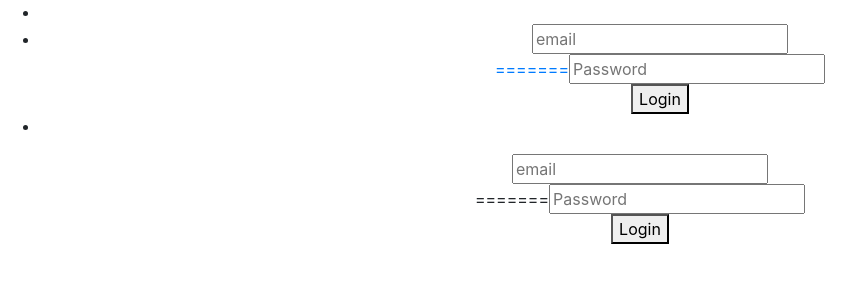
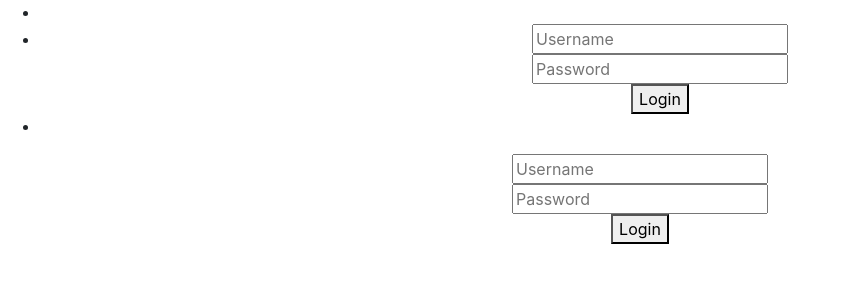
Before and after one commit to build-week-bucketlist/Front-End, a React (Create React App) app in the folder bucketlist-react/: page /api/login in a window 1280 px wide. Shown: the top 300 px of the page, without its empty margins (0-865 px from the left). Built offline with nearby package versions, Linux system fonts and the light colour scheme.

Commit message:
Cleaned up code for easier reading

```diff
--- a/bucketlist-react/src/Sign-in/components/SignInForm.js
+++ b/bucketlist-react/src/Sign-in/components/SignInForm.js
@@ -6,21 +6,23 @@ class SignInForm extends React.Component {
     constructor() {
         super()
         this.state = {
-            email: '',
+            username: '',
             password: '',
         }
     }
 
     handleChange = e => {
+        e.preventDefault()
+
         this.setState({ [e.target.name ]: e.target.value })
     }
 
     handleSubmit = (e) => {
         e.preventDefault()
 
-        const {email, password} = this.state
-        this.props.login(email,
-            password)
+        const { username, password } = this.state
+
+        this.props.login(username, password)
         .then(() => {
             this.props.history.push("/")
         })
@@ -30,17 +32,28 @@ class SignInForm extends React.Component {
     }
 
     render() {
-        const { email, password } = this.state
+        const { username, password } = this.state
         const { isLoading, error } = this.props
 
         return (
             <form onSubmit={this.handleSubmit}>
-
-                <input type="text" name="email" placeholder="email" value={email} onChange={this.handleChange} /><br />
-=======
                 {error && <p className="error">{error}</p>}
 
-                <input type="password" name="password" placeholder="Password" value={password} onChange={this.handleChange} /><br />
+                <input
+                    type="text"
+                    name="username"
+                    placeholder="Username"
+                    value={username}
+                    onChange={this.handleChange} /><br
+                    />
+
+                <input
+                    type="password"
+                    name="password"
+                    placeholder="Password"
+                    value={password}
+                    onChange={this.handleChange} /><br
+                    />
 
                 {isLoading
                     ? <p>Logging in...</p>
```
